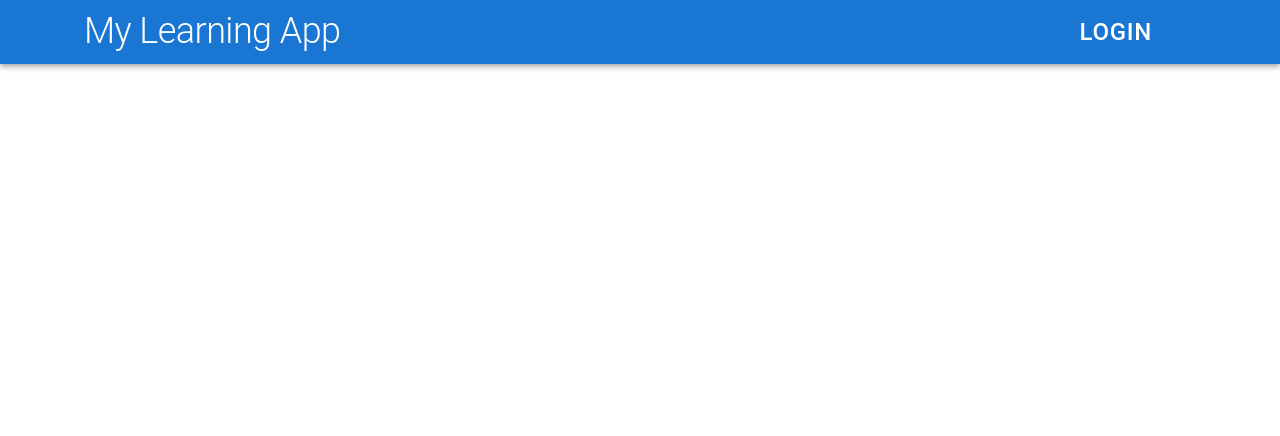
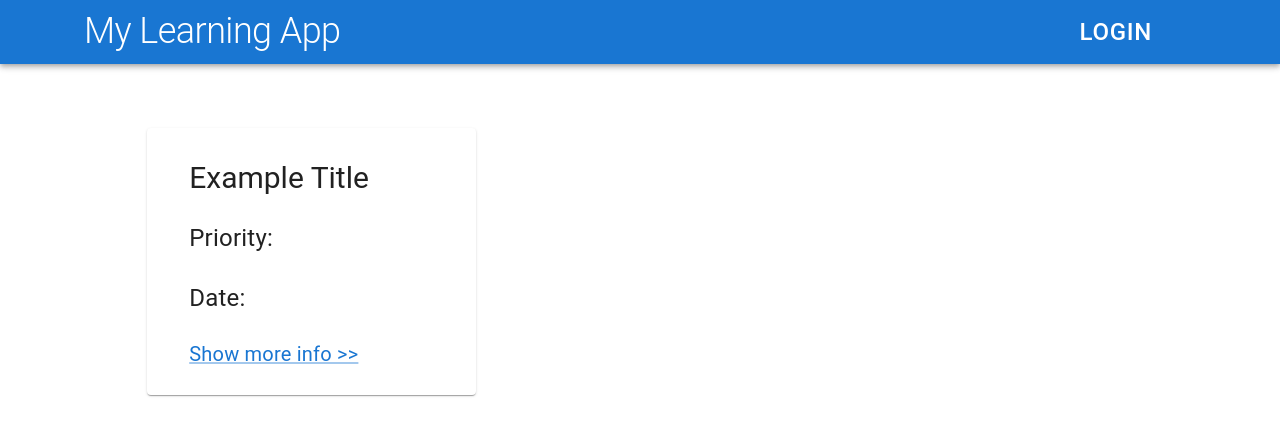
Before and after one commit to An-nett/my-learning-app, a React (Create React App) app: page / in a window 1280 px wide. Shown: the top 436 px of the page. Built offline with nearby package versions, Linux system fonts and the light colour scheme.

Commit message:
implemented card component

```diff
--- a/public/index.html
+++ b/public/index.html
@@ -29,6 +29,7 @@
   <body>
     <noscript>You need to enable JavaScript to run this app.</noscript>
     <div id="root"></div>
+    <div id="app"></div>
     <!--
       This HTML file is a template.
       If you open it directly in the browser, you will see an empty page.
--- a/src/App.tsx
+++ b/src/App.tsx
@@ -1,4 +1,5 @@
-import { ThemeProvider } from "@mui/material";
+import { Container, Grid, ThemeProvider } from "@mui/material";
+import { CardMainPage } from "./components/Card/Card";
 import { Header } from "./components/Header/Header";
 import theme from "./theme/theme";
 
@@ -6,6 +7,20 @@ function App() {
   return (
     <ThemeProvider theme={theme}>
       <Header />
+      <Container sx={{ pt: 8 }} maxWidth={false}>
+        <Grid
+          container
+          columns={3}
+          sx={{ width: "80%", margin: "auto" }}
+          gap={3.5}
+        >
+          <Grid item xs={1}>
+            <CardMainPage title="Example Title" />
+          </Grid>
+          <Grid item xs={1}></Grid>
+          <Grid item xs={1}></Grid>
+        </Grid>
+      </Container>
     </ThemeProvider>
   );
 }
--- /dev/null
+++ b/src/components/Card/Card.tsx
@@ -0,0 +1,37 @@
+import {
+  Card,
+  CardContent,
+  CardHeader,
+  Link,
+  Stack,
+  Typography,
+} from "@mui/material";
+import { FC } from "react";
+
+interface CardMainProps {
+  title: string;
+}
+
+export const CardMainPage: FC<CardMainProps> = ({ title }) => {
+  return (
+    <Card sx={{ p: 3.25 }}>
+      <CardHeader
+        title={
+          <Link href="#" variant="h3" underline="none" color="inherit">
+            {title}
+          </Link>
+        }
+        sx={{ pt: 0.75 }}
+      ></CardHeader>
+      <CardContent sx={{ pt: 1, "&:last-child": { pb: 0 } }}>
+        <Stack spacing={3}>
+          <Typography>Priority:</Typography>
+          <Typography>Date:</Typography>
+          <Link href="#" underline="always" variant="body2">
+            Show more info &gt;&gt;
+          </Link>
+        </Stack>
+      </CardContent>
+    </Card>
+  );
+};
```
Also changed, not shown: 2 other files (tests, documents, lock files or other folders).
